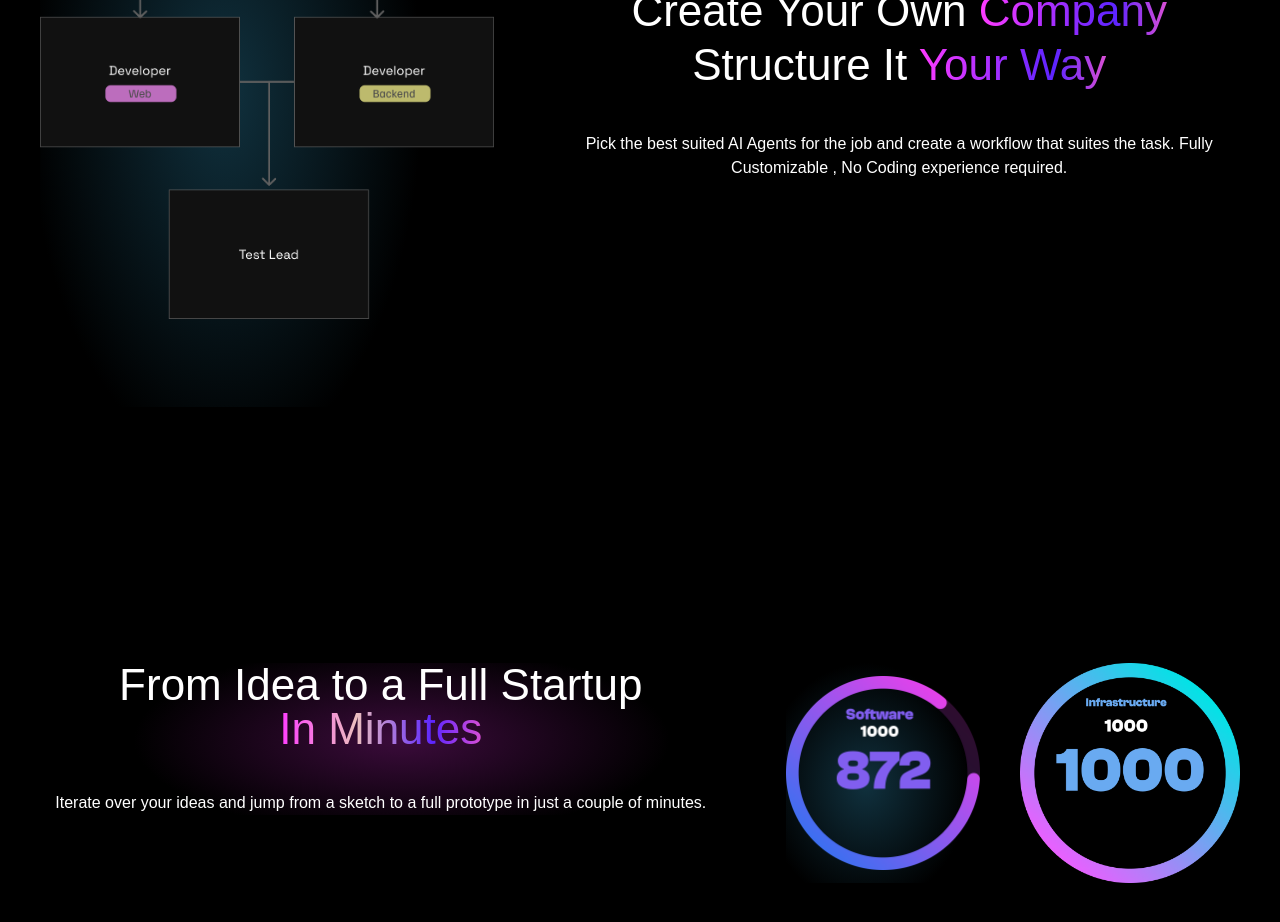
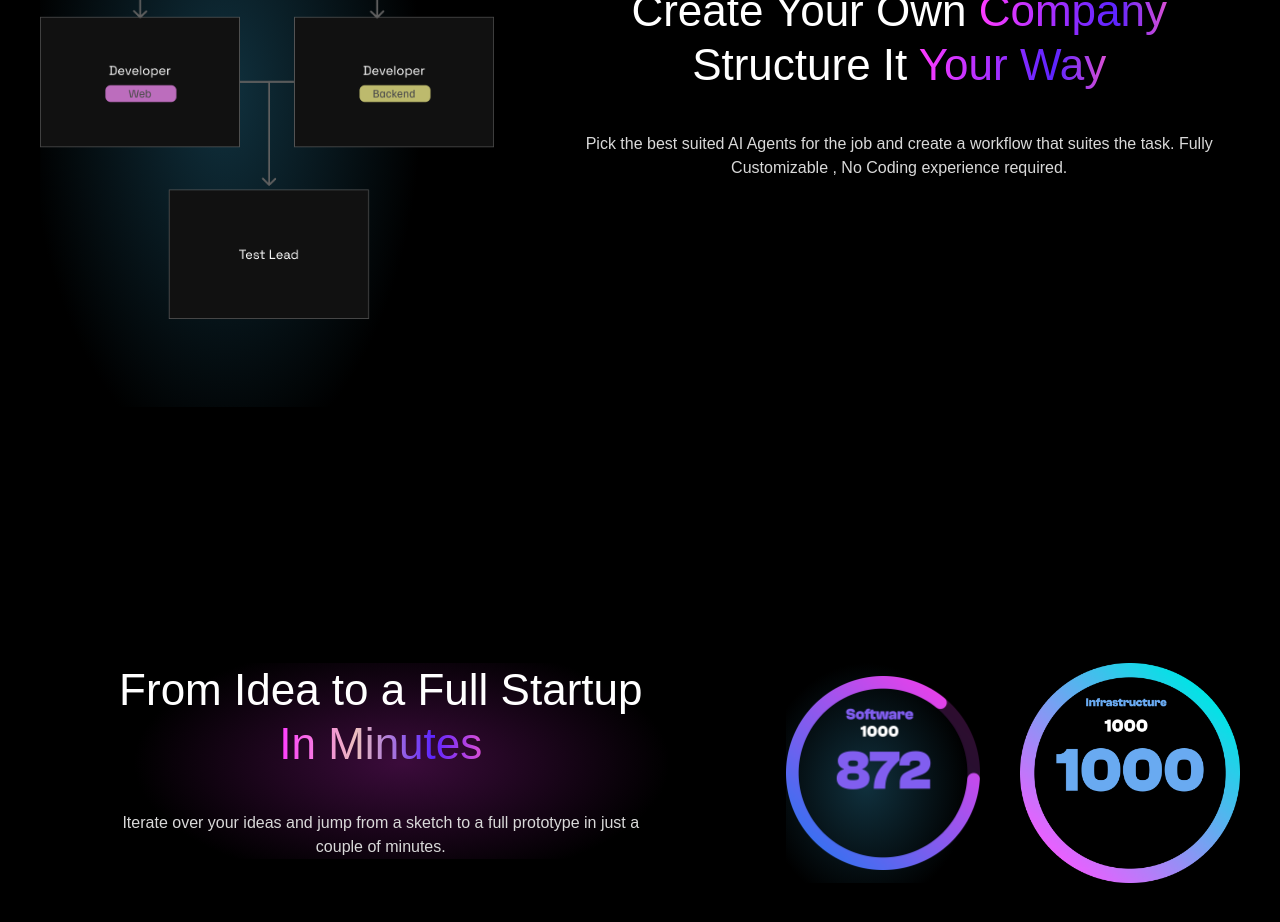
Before and after one commit to zulqarnain1231/neura-line, a React (Vite) app: page /#navbar in a window 1280 px wide. Shown: the part 3240-4162 px from the top of the page. Built offline with nearby package versions, Linux system fonts and the light colour scheme.

Commit message:
made the shared component for the paragraph text

```diff
--- a/src/components/Home/CreateYourCompany.tsx
+++ b/src/components/Home/CreateYourCompany.tsx
@@ -1,6 +1,7 @@
 import React from "react";
 import ComponentWrapper from "../Shared/Wrappers/ComponentWrapper";
 import { Fade, Slide } from "react-awesome-reveal";
+import ParagraphText from "../Shared/Typography/ParagraphText";
 const CreateYourCompany = () => {
   return (
     <ComponentWrapper id="company" style="lg:py-36 py-16">
@@ -21,11 +22,11 @@ const CreateYourCompany = () => {
               <span className="gradient-text-secondary">Company</span> Structure
               It <span className="gradient-text-secondary">Your Way</span>
             </h2>
-            <p className="text-white-main text-base text-center font-medium">
-              Pick the best suited AI Agents for the job and create a workflow
+            <ParagraphText
+              text=" Pick the best suited AI Agents for the job and create a workflow
               that suites the task. Fully Customizable , No Coding experience
-              required.
-            </p>
+              required."
+            />
           </Slide>
         </aside>
       </div>
--- a/src/components/Home/Startup.tsx
+++ b/src/components/Home/Startup.tsx
@@ -1,20 +1,22 @@
 import React from "react";
 import ComponentWrapper from "../Shared/Wrappers/ComponentWrapper";
 import { Fade, Slide } from "react-awesome-reveal";
+import ParagraphText from "../Shared/Typography/ParagraphText";
 const Startup = () => {
   return (
     <ComponentWrapper id="startup" style="lg:py-28 py-16">
       <div className="w-full grid xl:grid-cols-[1.5fr,1fr] gap-16">
         <Slide className="w-full" triggerOnce direction="left">
           <aside className="w-full flex flex-col items-center justify-center gap-10 ideal-startup-gradient">
-            <h2 className="xl:w-[80%] w-full text-white-main sm:text-[44px] sm:leading-[54px]text-3xl leading-[44px] text-center font-medium">
+            <h2 className="xl:w-[80%] w-full text-white-main sm:text-[44px] sm:leading-[54px] text-3xl leading-[44px] text-center font-medium">
               From Idea to a Full Startup{" "}
               <span className="gradient-text">In Minutes</span>
             </h2>
-            <p className="text-center text-white-main text-base font-medium">
-              Iterate over your ideas and jump from a sketch to a full prototype
-              in just a couple of minutes.
-            </p>
+            <ParagraphText
+              text="Iterate over your ideas and jump from a sketch to a full prototype
+              in just a couple of minutes."
+              style="xl:w-[80%] w-full"
+            />
           </aside>
         </Slide>
         <Slide className="w-full" triggerOnce direction="right" delay={200}>
--- a/src/components/Home/Vision.tsx
+++ b/src/components/Home/Vision.tsx
@@ -1,5 +1,6 @@
 import React from "react";
 import { Fade, Slide } from "react-awesome-reveal";
+import ParagraphText from "../Shared/Typography/ParagraphText";
 const Vision = () => {
   return (
     <section
@@ -12,16 +13,18 @@ const Vision = () => {
             Your <span className="gradient-text-secondary">Vision</span> Comes
             True
           </h2>
-          <p className="text-white-off text-center text-base font-normal">
-            With NeuraLine you are able to interrupt and suggest changes at any
+          <ParagraphText
+            text="With NeuraLine you are able to interrupt and suggest changes at any
             point of the autonomous development , to shape the developed product
-            to fit your vision.
-          </p>
-          <p className="text-white-off text-center text-base font-normal">
-            With our man- in-the-loop approach you will always be in the know of
+            to fit your vision."
+            style="xl:w-[80%] w-full"
+          />
+          <ParagraphText
+            text="  With our man- in-the-loop approach you will always be in the know of
             any small change in the development cycle and you will be able to
-            react to it to suit the product for your needs.
-          </p>
+            react to it to suit the product for your needs."
+            style="xl:w-[80%] w-full"
+          />
         </div>
       </Slide>
       <Slide className="w-full" triggerOnce direction="right" delay={500}>
--- /dev/null
+++ b/src/components/Shared/Typography/ParagraphText.tsx
@@ -0,0 +1,16 @@
+import React from "react";
+
+type Props = {
+  text: string;
+  style?: string;
+};
+
+const ParagraphText: React.FC<Props> = ({ text, style = "" }: Props) => {
+  return (
+    <p className={`text-white-off text-center text-base font-normal ${style}`}>
+      {text}
+    </p>
+  );
+};
+
+export default ParagraphText;
```
